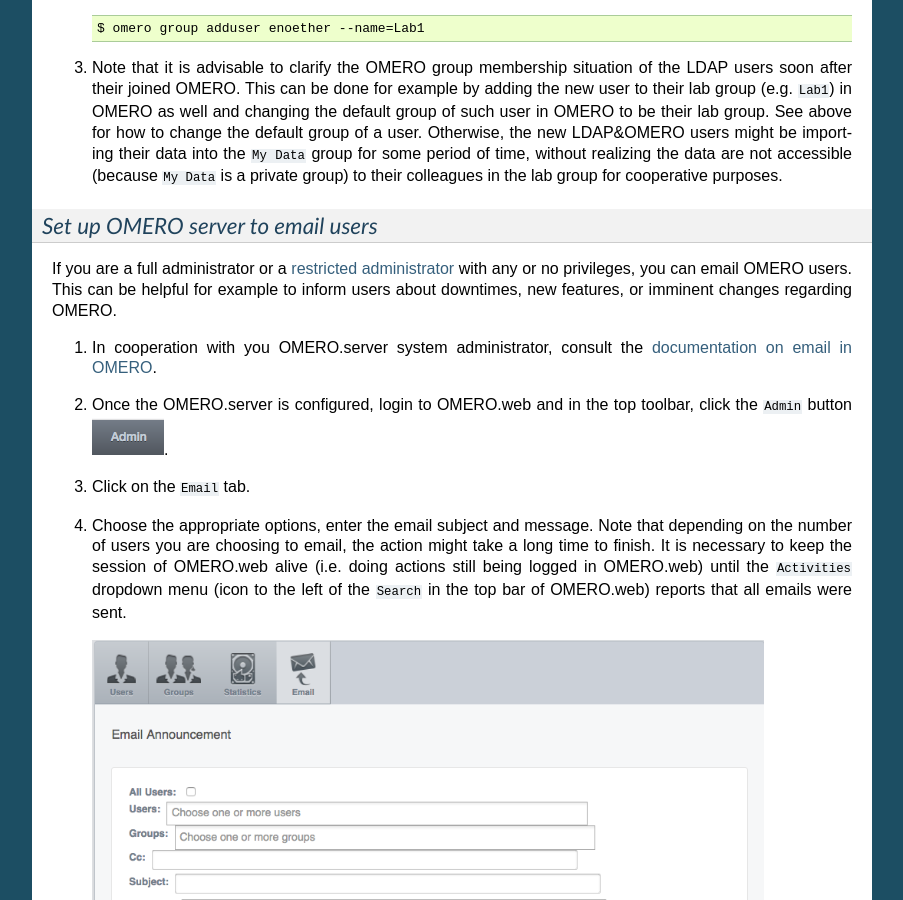
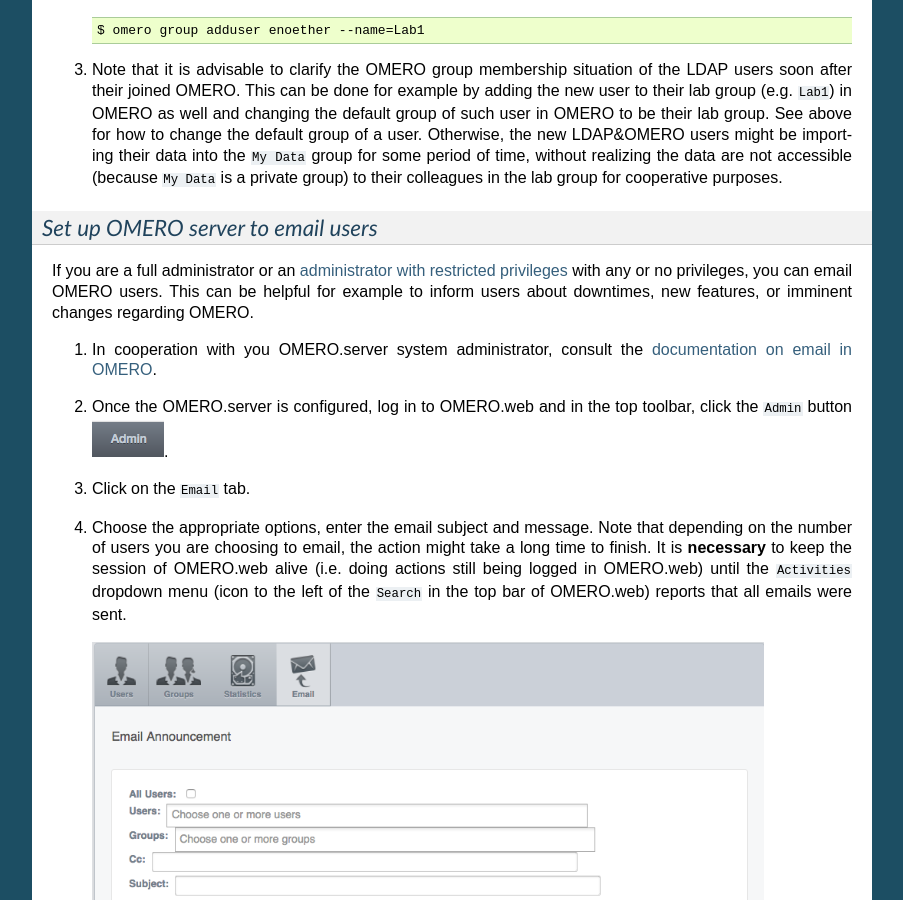
Before and after one commit to ome/omero-guide-introduction, a Sphinx documentation site: the page built from docs/group-user-management.rst, in a window 1280 px wide and 900 px high, scrolled down 5130 px. Shown: the whole window, without its empty margins (198-1101 px from the left). Built offline with Sphinx 7.4.7, drawn with Linux system fonts in a browser that asks for light colours; some of the changed text lies outside the part shown.

Commit message:
Fix typos and adjust cf. Jmaries comments

```diff
--- a/docs/group-user-management.rst
+++ b/docs/group-user-management.rst
@@ -246,7 +246,7 @@
 *Set up OMERO server to email users*
 ~~~~~~~~~~~~~~~~~~~~~~~~~~~~~~~~~~~~
 
-If you are a full administrator or a `restricted administrator <https://docs.openmicroscopy.org/omero/latest/sysadmins/restricted-admins.html>`_
+If you are a full administrator or an `administrator with restricted privileges <https://docs.openmicroscopy.org/omero/latest/sysadmins/restricted-admins.html>`_
 with any or no privileges, you can email OMERO users.
 This can be helpful for example to inform users about downtimes, new features, or imminent changes
 regarding OMERO.
@@ -254,14 +254,14 @@
 #. In cooperation with you OMERO.server system administrator, consult the
    `documentation on email in OMERO <https://docs.openmicroscopy.org/omero/latest/sysadmins/mail.html>`_.
 
-#. Once the OMERO.server is configured, login to OMERO.web and
+#. Once the OMERO.server is configured, log in to OMERO.web and
    in the top toolbar, click the ``Admin`` button |image0|\ .
 
 #. Click on the ``Email`` tab.
 
 #. Choose the appropriate options, enter the email subject and message.
    Note that depending on the number of users you are choosing to email,
-   the action might take a long time to finish. It is necessary to keep
+   the action might take a long time to finish. It is **necessary** to keep
    the session of OMERO.web alive (i.e. doing actions still being logged in OMERO.web)
    until the ``Activities`` dropdown menu (icon to the left of the ``Search``
    in the top bar of OMERO.web) reports that all emails were sent.
```
Also changed, not shown: other parts of docs/group-user-management.rst (+2 -2 lines).
